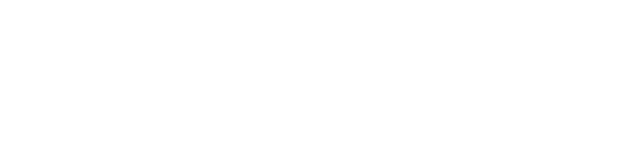
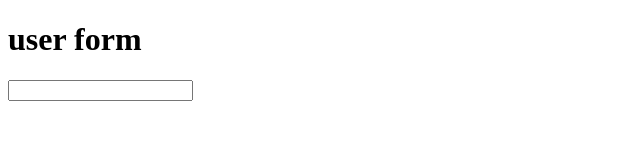
Before and after one commit to justinjeong5/typescript-udemy, a website with bundled scripts: page index.html in a window 1280 px wide. Shown: the whole page, without its empty margins (0-640 px from the left). Built offline with nearby package versions, Linux system fonts and the light colour scheme; data requests are answered from the project's data file.

Commit message:
add(component): UserForm.ts

```diff
--- a/index.html
+++ b/index.html
@@ -8,6 +8,7 @@
 </head>
 
 <body>
+  <div id="root"></div>
   <script src="./src/index.ts"></script>
 </body>
 
--- a/src/index.ts
+++ b/src/index.ts
@@ -1,7 +1,7 @@
-import { User } from './models/User'
+import { UserForm } from './views/UserForm';
 
-const collection = User.buildUserCollection();
-collection.on('change', () => {
-  console.log(collection)
-})
-collection.fetch();
+const userForm = new UserForm(
+  document.getElementById('root')
+);
+
+userForm.render();
--- /dev/null
+++ b/src/views/UserForm.ts
@@ -0,0 +1,19 @@
+export class UserForm {
+  constructor(public parent: Element){}
+
+  template(): string {
+    return `
+      <div>
+        <h1>user form</h1>
+        <input/>
+      </div>
+    `;
+  }
+
+  render(): void {
+    const templateElement = document.createElement('template');
+    templateElement.innerHTML = this.template();
+
+    this.parent.append(templateElement.content);
+  }
+}
```
